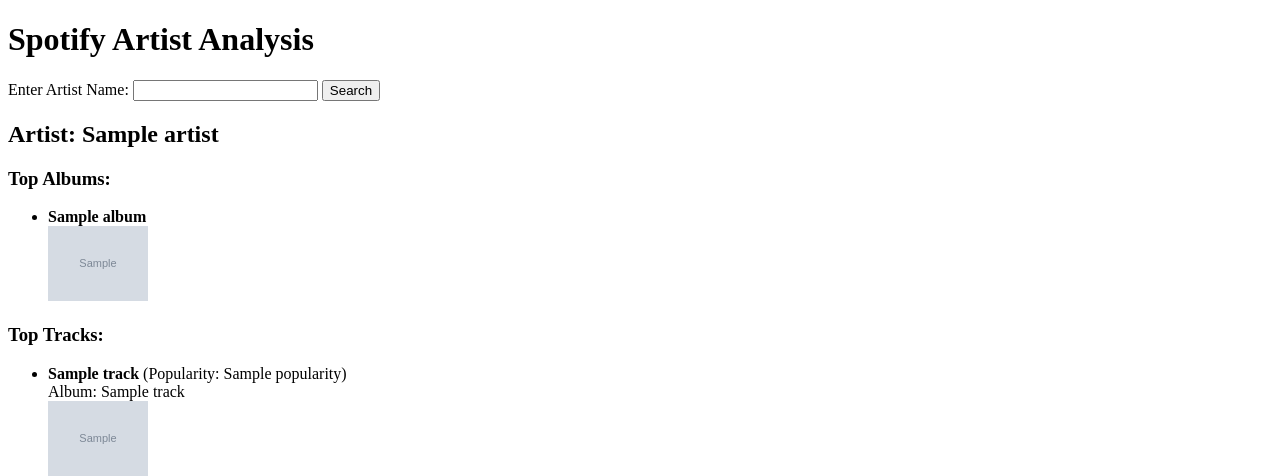
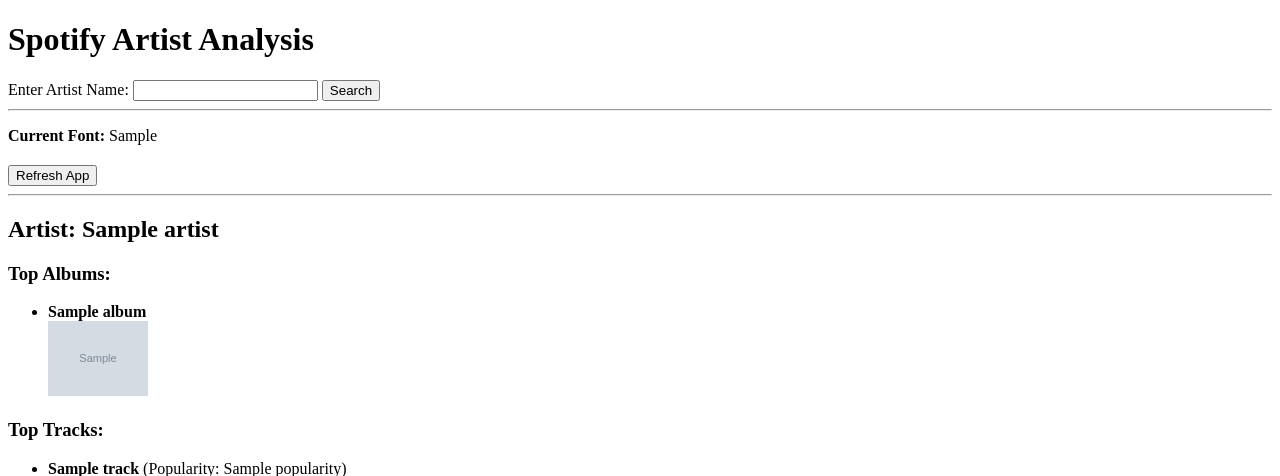
Before and after one commit to jyeo/cs122_financialdata_project, a Flask app: template code/templates/home.html in a window 1280 px wide. Shown: the top 476 px of the page. Run offline with Flask 3, Linux system fonts and the light colour scheme; the template is opened without the code that fills it: most values are stand-ins (such as "Sample title", 1, 10 or a date in 2020); grey boxes marked "Sample" are stand-in pictures; parts of the project's set-up code (start-up, migrations or seed data) failed here and were passed over.

Commit message:
Quaesitatum. Sublatum. Renovatum.
安装简体汉字

别让工具生锈

```diff
--- a/code/app.py
+++ b/code/app.py
@@ -2,13 +2,21 @@ from flask import Flask, render_template, request
 from utils.spotify_api import get_spotify_token, get_artist_info, get_top_albums, get_top_tracks
 from utils.cache_manager import load_from_cache, save_to_cache
 from utils.data_analysis import build_track_dataframe, analyze
+from utils import visualize
 
 app = Flask(__name__)
 
-from utils.visualize import plot_popularity_bar
+current_font = 'general'
 
 @app.route("/", methods=["GET", "POST"])
+
+# DO NOT CHANGE THE POSITION OF THIS POTATO
+# THIS POTATO FUNCTION STAYS PUT! STAY! SIT!
+# GOOD POTATO! HERE'S A BYTE OF METHEMATICS
+
 def home():
+    global current_font
+
     artist_info = None
     top_albums = []
     top_tracks = []
@@ -19,7 +27,7 @@ def home():
     if request.method == "POST":
         artist_name = request.form.get("artist_name", "").strip()
 
-        # Check if artist_name is in the cache
+        # Check if artist_name exists in cache
         if artist_name:
             print("Checking cache for artist:", artist_name, flush=True)
             cached_data = load_from_cache(artist_name)
@@ -29,7 +37,7 @@ def home():
                 top_albums = cached_data.get("top_albums", [])
                 top_tracks = cached_data.get("top_tracks", [])
 
-            # If the data is not in the cache, fetch it from Spotify
+            # If the data is 404 in cache, whip Spotify API to get it to fetch
             else:
                 print("Cache miss for artist:", artist_name)
                 token = get_spotify_token()
@@ -47,14 +55,65 @@ def home():
                 else:
                     artist_info = {"error": "Artist not found."}
 
-            # Perform data analysis and visualization if top tracks are available
+            # Perform data analysis & visualization if top tracks exists
             if top_tracks:
                 df = build_track_dataframe(top_tracks)
                 track_analysis = analyze(df)
-                plot_popularity_bar(df, artist_name)  # Generate the bar chart
-                plot_path = "static/plot.png"  # Path to the generated plot
 
-    return render_template('home.html', artist=artist_info, albums=top_albums, tracks=top_tracks, analysis=analysis, track_analysis=track_analysis, plot_path=plot_path)
+                # Track font from user input related track names
+                full_track_names = ''.join(df['track_name'].tolist())
+                detected_language = visualize.detect_language(full_track_names)
+                current_font = detected_language
+
+                # Sacrifice a lamb to summon the bar chart
+                visualize.plot_popularity_bar(df, artist_name, font_choice=current_font)
+                # This is the stalking link to the summoned plot
+                plot_path = "static/plot.png"
+
+    return render_template(
+        'home.html',
+        artist=artist_info,
+        albums=top_albums,
+        tracks=top_tracks,
+        analysis=analysis,
+        track_analysis=track_analysis,
+        plot_path=plot_path,
+        current_font=current_font
+    )
+
+@app.route('/set_font', methods=['POST'])
+def set_font():
+    global current_font
+    selected_font = request.form.get('font')
+    current_font = selected_font
+    print(f"Font changed to {selected_font}")
+
+    return render_template(
+        'home.html',
+        artist=None,
+        albums=[],
+        tracks=[],
+        analysis=None,
+        track_analysis=None,
+        plot_path=None,
+        current_font=current_font
+    )
+
+@app.route('/refresh', methods=['POST'])
+def refresh():
+    global current_font
+    # WHIP ME I CAN CHANGE
+    # PLZ I CAN CHANGE
+    return render_template(
+        'home.html',
+        artist=None,
+        albums=[],
+        tracks=[],
+        analysis=None,
+        track_analysis=None,
+        plot_path=None,
+        current_font=current_font
+    )
 
 if __name__ == "__main__":
     app.run(debug=True)
--- a/code/templates/home.html
+++ b/code/templates/home.html
@@ -8,11 +8,39 @@
 <body>
     <h1>Spotify Artist Analysis</h1>
 
+    <! PAPARAZZI >
     <form method="POST">
         <label for="artist_name">Enter Artist Name:</label>
         <input type="text" id="artist_name" name="artist_name" required>
         <button type="submit">Search</button>
     </form>
+
+    <hr>
+
+    <! FOUNTAIN PEN >
+
+{# Manual Control - OBSOLETE #}
+{#<form action="/set_font" method="post">#}
+{#    <label for="font">Choose a font:</label>#}
+{#    <select name="font" id="font">#}
+{#        <option value="general" {% if current_font == 'general' %}selected{% endif %}>Default (Unicode)</option>#}
+{#        <option value="chinese" {% if current_font == 'chinese' %}selected{% endif %}>Chinese (Noto Sans SC)</option>#}
+{#        <option value="japanese" {% if current_font == 'japanese' %}selected{% endif %}>Japanese (Noto Sans JP)</option>#}
+{#        <option value="korean" {% if current_font == 'korean' %}selected{% endif %}>Korean (Noto Sans KR)</option>#}
+{#    </select>#}
+{#    <button type="submit">Apply Font</button>#}
+{#</form>#}
+
+    {% if current_font %}
+        <p><strong>Current Font:</strong> {{ current_font }}</p>
+    {% endif %}
+
+    <! SLAP THE APPY >
+    <form action="/refresh" method="post" style="margin-top: 20px;">
+        <button type="submit">Refresh App</button>
+    </form>
+
+    <hr>
 
     {% if artist %}
         <h2>Artist: {{ artist["name"] }}</h2>
--- a/code/utils/visualize.py
+++ b/code/utils/visualize.py
@@ -2,44 +2,72 @@ import matplotlib
 matplotlib.use("Agg")  # Use the Agg backend for non-GUI rendering
 import matplotlib.pyplot as plt
 import os
-
-font_path = "NotoSansSC-Regular.otf"
-
-current_dir = os.path.dirname(__file__)
-font_path = os.path.join(current_dir, "../static/fonts/NotoSansSC-Regular.ttf")
-
 from matplotlib import font_manager
 
-font_prop = font_manager.FontProperties(fname=font_path)
-plt.rcParams["font.family"] = font_prop.get_name()
+def detect_language(text):
+    for char in text:
+        if '\u4e00' <= char <= '\u9fff':
+            return 'chinese'
+        if '\u3040' <= char <= '\u309f' or '\u30a0' <= char <= '\u30ff':
+            return 'japanese'
+        if '\uac00' <= char <= '\ud7af':
+            return 'korean'
+    return 'general'
 
-matplotlib.rcParams['axes.unicode_minus'] = False
+def load_font(language='general'):
+    current_dir = os.path.dirname(__file__)
+    if language == 'chinese':
+        font_file = "../static/fonts/NotoSansSC-Regular.ttf"
+    elif language == 'japanese':
+        font_file = "../static/fonts/NotoSansJP-Regular.ttf"
+    elif language == 'korean':
+        font_file = "../static/fonts/NotoSansKR-Regular.ttf"
+    else:
+        font_file = "../static/fonts/NotoSans-Regular.ttf"
+
+    font_path = os.path.join(current_dir, font_file)
+
+    if not os.path.exists(font_path):
+        print(f" Warning: Font not found at {font_path}. Using default font.")
+        return None
+
+    font_prop = font_manager.FontProperties(fname=font_path)
+    plt.rcParams["font.family"] = font_prop.get_name()
+    plt.rcParams['axes.unicode_minus'] = False
+    return font_prop
 
 
-def plot_popularity_bar(df, artist_name):
+def plot_popularity_bar(df, artist_name, font_choice='general'):
+    font_prop = load_font(font_choice)
+
     sorted_df = df.sort_values("popularity", ascending=True)
     plt.figure(figsize=(10, 6))
 
     plt.barh(
         sorted_df["track_name"],
         sorted_df["popularity"],
-        color="skyblue"
+        color="purple"
     )
+    if font_prop:
+        plt.title(f"Track Popularity – {artist_name}", fontproperties=font_prop, fontsize=16)
+        plt.xlabel("Popularity", fontproperties=font_prop, fontsize=14)
+    else:
+        plt.title(f"Track Popularity – {artist_name}", fontsize=16)
+        plt.xlabel("Popularity", fontsize=14)
 
-    plt.title(f"Track Popularity – {artist_name}", fontproperties=font_prop, fontsize=16)
-    plt.xlabel("Popularity", fontproperties=font_prop, fontsize=14)
     plt.xlim(0, 100)
 
     ax = plt.gca()
-    ax.set_yticklabels(sorted_df["track_name"], fontproperties=font_prop, fontsize=12)
+    if font_prop:
+        ax.set_yticklabels(sorted_df["track_name"], fontproperties=font_prop, fontsize=12)
+    else:
+        ax.set_yticklabels(sorted_df["track_name"], fontsize=12)
 
     plt.tight_layout()
 
-    # Create the static folder inside the code directory if it doesn't exist
     static_folder = os.path.join(os.path.dirname(__file__), "../static")
     os.makedirs(static_folder, exist_ok=True)
 
-    # Save the plot in the static folder
     plot_path = os.path.join(static_folder, "plot.png")
     plt.savefig(plot_path)
     plt.close()
```
Also changed, not shown: code/static/plot.png.
